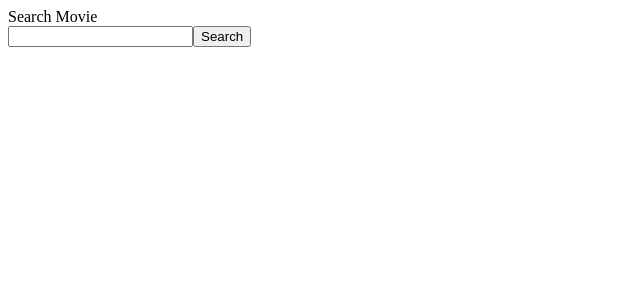
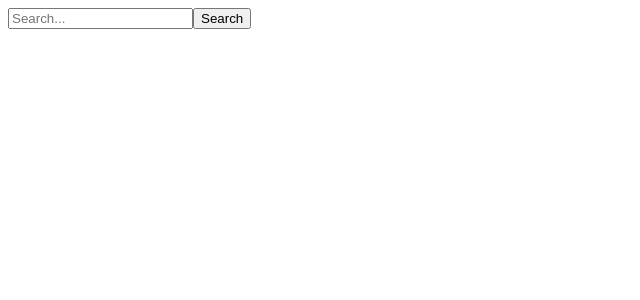
Before and after one commit to acciojob/movie-search-Ayushrawat777, a React app: page / in a window 1280 px wide. Shown: the top 300 px of the page, without its empty margins (0-640 px from the left). Built offline with nearby package versions, Linux system fonts and the light colour scheme.

Commit message:
Update SearchBar.js

```diff
--- a/src/components/SearchBar.js
+++ b/src/components/SearchBar.js
@@ -1,51 +1,12 @@
-import React, { useState } from "react";
-import "regenerator-runtime/runtime";
-import axios from "axios";
+// SearchBar.js
+import React from 'react';
 
 function SearchBar() {
-  const [query, setQuery] = useState("");
-  const [movies, setMovies] = useState([]);
-
-  const searchMovies = async (e) => {
-    const response = await axios.get(
-      `https://www.omdbapi.com/?s=${query}&apikey=61e718e9`
-    );
-    setMovies(response.data.Search);
-  };
-
-  const handleInputChange = (event) => {
-    setQuery(event.target.value);
-  };
-
-  const handleSubmit = (event) => {
-    event.preventDefault();
-    searchMovies(query);
-  };
-
   return (
-    <div>
-      Search Movie
-      <form onSubmit={handleSubmit}>
-        <input type="text" value={query} onChange={handleInputChange} />
-        <button type="submit" onClick={handleSubmit}>
-          Search
-        </button>
-      </form>
-      <ul>
-        {!movies ? (
-          <div className="error">Invalid movie name. Please try again.</div>
-        ) : (
-          movies.map((movie) => (
-            <li key={movie.imdbID}>
-              <h2>
-                {movie.Title} ({movie.Year})
-              </h2>
-              <img src={movie.Poster} alt={movie.Title} />
-            </li>
-          ))
-        )}
-      </ul>
-    </div>
+    <form>
+      <input type="text" placeholder="Search..." />
+      <button type="submit">Search</button>
+    </form>
   );
 }
 
```
